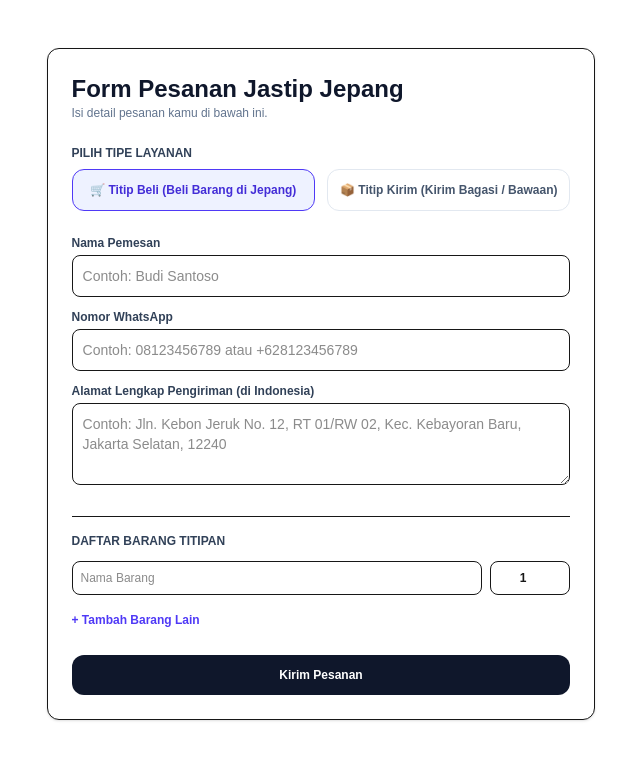
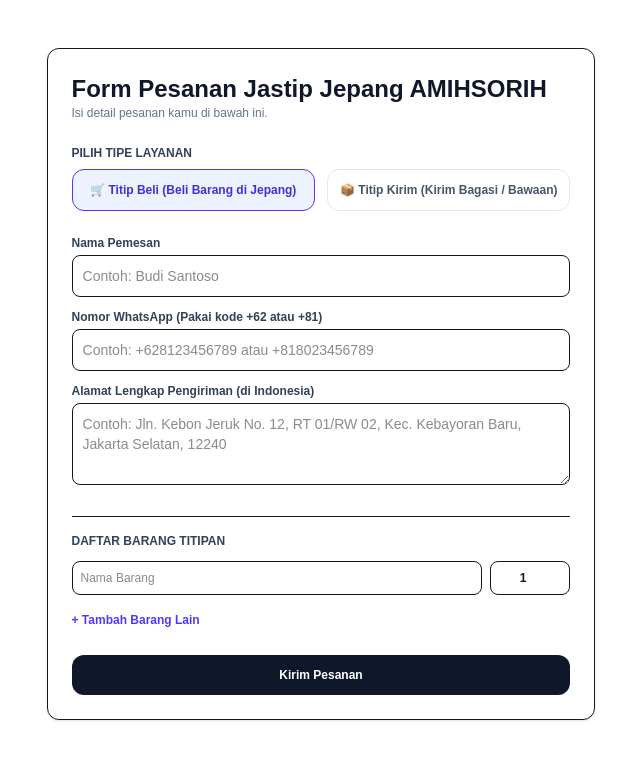
Before and after one commit to Naufalsp/jastip-jepang-app, a Next.js app: page /order/new in a window 1280 px wide. Shown: the top 760 px of the page, without its empty margins (319-959 px from the left). Built offline with nearby package versions, Linux system fonts and the light colour scheme.

Commit message:
Gabungkan fee jastip dan handling fee

```diff
--- a/app/api/admin/finalize-order/route.ts
+++ b/app/api/admin/finalize-order/route.ts
@@ -134,7 +134,7 @@ export async function POST(request: Request) {
 
     // 7. Kirim Notifikasi WhatsApp Otomatis ke Customer
     if (orderData.whatsapp_number) {
-      const baseUrl = process.env.NEXT_PUBLIC_SITE_URL || 'https://jastip-jepang-app.netlify.app';
+      const baseUrl = process.env.NEXT_PUBLIC_SITE_URL || 'https://jastipamihsorih.netlify.app';
       const trackingUrl = `${baseUrl}/order/${orderData.order_number}`;
       const totalFormatted = totalPriceIdr.toLocaleString('id-ID');
 
--- a/app/api/calculate-price/route.ts
+++ b/app/api/calculate-price/route.ts
@@ -57,7 +57,7 @@ export async function POST(request: Request) {
         });
 
         // Hitung Biaya Transport Flat Rate 300 Yen
-        const TRANSPORT_JYP = 300;
+        const TRANSPORT_JYP = 100;
         transportFeeIdr = roundUpToThousand(
           route === 'JP_TO_ID' ? TRANSPORT_JYP * exchangeRateUsed : TRANSPORT_JYP
         );
@@ -83,7 +83,7 @@ export async function POST(request: Request) {
       exchangeRateUsed,
       itemsPriceIdr,
       jastipFeeIdr,
-      transportFeeIdr, // Nilai Rp dari 300 yen
+      transportFeeIdr, // Nilai Rp dari 100 yen
       subtotalItemsIdr,
       shippingFeeIdr,
       totalPriceIdr // Full payment 100%
--- a/app/calculator/page.tsx
+++ b/app/calculator/page.tsx
@@ -60,7 +60,7 @@ export default function PriceCalculatorPage() {
     });
 
     // Transport Flat 300 Yen
-    const TRANSPORT_JPY = 300;
+    const TRANSPORT_JPY = 100;
     transportFeeIdr = roundUpToThousand(TRANSPORT_JPY * EFFECTIVE_RATE);
   } else {
     // Titip Kirim
@@ -201,7 +201,7 @@ export default function PriceCalculatorPage() {
               <span className="font-bold">Rp {totalJastipFeeIdr.toLocaleString('id-ID')}</span>
             </div>
             <div className="flex justify-between text-slate-600">
-              <span>Biaya Transport Lokal JPY (300 Yen):</span>
+              <span>Biaya Handling:</span>
               <span className="font-bold">Rp {transportFeeIdr.toLocaleString('id-ID')}</span>
             </div>
           </>
--- a/app/order/[order_number]/page.tsx
+++ b/app/order/[order_number]/page.tsx
@@ -1,4 +1,3 @@
-// app/order/[order_number]/page.tsx
 'use client';
 
 import { useState, useEffect } from 'react';
@@ -114,6 +113,9 @@ export default function OrderTrackingPortal() {
     </div>
   );
 
+  // MENGGABUNGKAN FEE JASTIP DENGAN HANDLING FEE
+  const combinedJastipFee = Number(order.jastip_fee_idr || 0) + Number(order.transport_fee_idr || 0);
+
   return (
     <div className="max-w-4xl mx-auto my-12 p-6 bg-white border rounded-xl shadow-sm space-y-6">
       {/* Header Info */}
@@ -144,22 +146,13 @@ export default function OrderTrackingPortal() {
               </span>
             </div>
 
+            {/* Jasa Titip (Gabungan Fee Jastip + Handling Fee) */}
             <div className="flex justify-between">
               <span>Jasa Titip (Fee Jastip):</span>
               <span className="font-mono font-semibold">
-                Rp {Number(order.jastip_fee_idr || 0).toLocaleString('id-ID')}
+                Rp {combinedJastipFee.toLocaleString('id-ID')}
               </span>
             </div>
-
-            {/* TAMPILKAN BIAYA TRANSPORT JIKA ADA */}
-            {order.transport_fee_idr > 0 && (
-              <div className="flex justify-between text-amber-700">
-                <span>Service Handling Fee (¥300):</span>
-                <span className="font-mono font-semibold">
-                  Rp {Number(order.transport_fee_idr).toLocaleString('id-ID')}
-                </span>
-              </div>
-            )}
 
             {order.shipping_fee_idr > 0 && (
               <div className="flex justify-between">
--- a/app/order/new/page.tsx
+++ b/app/order/new/page.tsx
@@ -70,7 +70,7 @@ export default function NewOrderPage() {
   return (
     <div className="max-w-2xl mx-auto my-12 p-6 bg-white border rounded-xl shadow-sm space-y-6">
       <div>
-        <h1 className="text-2xl font-black text-slate-900">Form Pesanan Jastip Jepang</h1>
+        <h1 className="text-2xl font-black text-slate-900">Form Pesanan Jastip Jepang AMIHSORIH</h1>
         <p className="text-xs text-slate-500">Isi detail pesanan kamu di bawah ini.</p>
       </div>
 
@@ -119,13 +119,13 @@ export default function NewOrderPage() {
           </div>
 
           <div>
-            <label className="block text-xs font-bold text-slate-700 mb-1">Nomor WhatsApp</label>
+            <label className="block text-xs font-bold text-slate-700 mb-1">Nomor WhatsApp (Pakai kode +62 atau +81)</label>
             <input
               type="text"
               required
               value={whatsappNumber}
               onChange={(e) => setWhatsappNumber(e.target.value)}
-              placeholder="Contoh: 08123456789 atau +628123456789"
+              placeholder="Contoh: +628123456789 atau +818023456789"
               className="w-full border rounded-lg p-2.5 text-sm font-medium"
             />
           </div>
```
